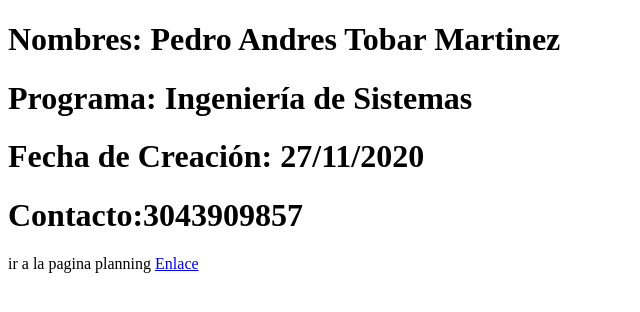
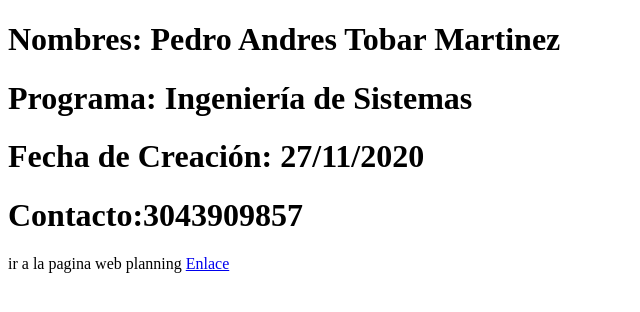
Before and after one commit to patman89/DSW-PedroTobar, a plain HTML site: page index.html in a window 1280 px wide. Shown: the full height of the page, 0-640 px from the left. Drawn offline with Linux system fonts and the light colour scheme.

Commit message:
Update index.html

```diff
--- a/index.html
+++ b/index.html
@@ -10,6 +10,6 @@
     <h1>Programa: Ingeniería de Sistemas</h1>
     <h1>Fecha de Creación: 27/11/2020</h1>
     <h1>Contacto:3043909857</h1>
-    <p> ir a la pagina planning <a href="planning.html ">Enlace</a></p>
+    <p> ir a la pagina web planning <a href="planning.html ">Enlace</a></p>
 </body>
 </html>
```
